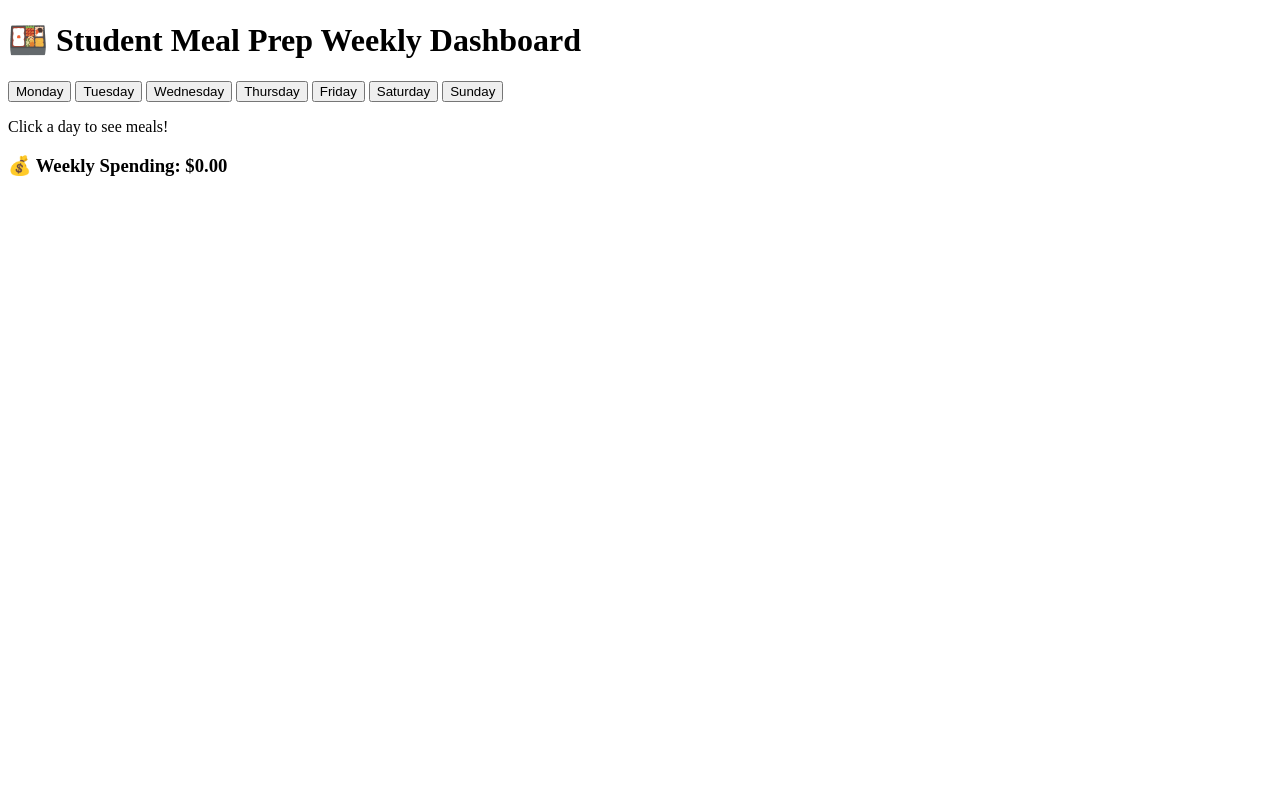
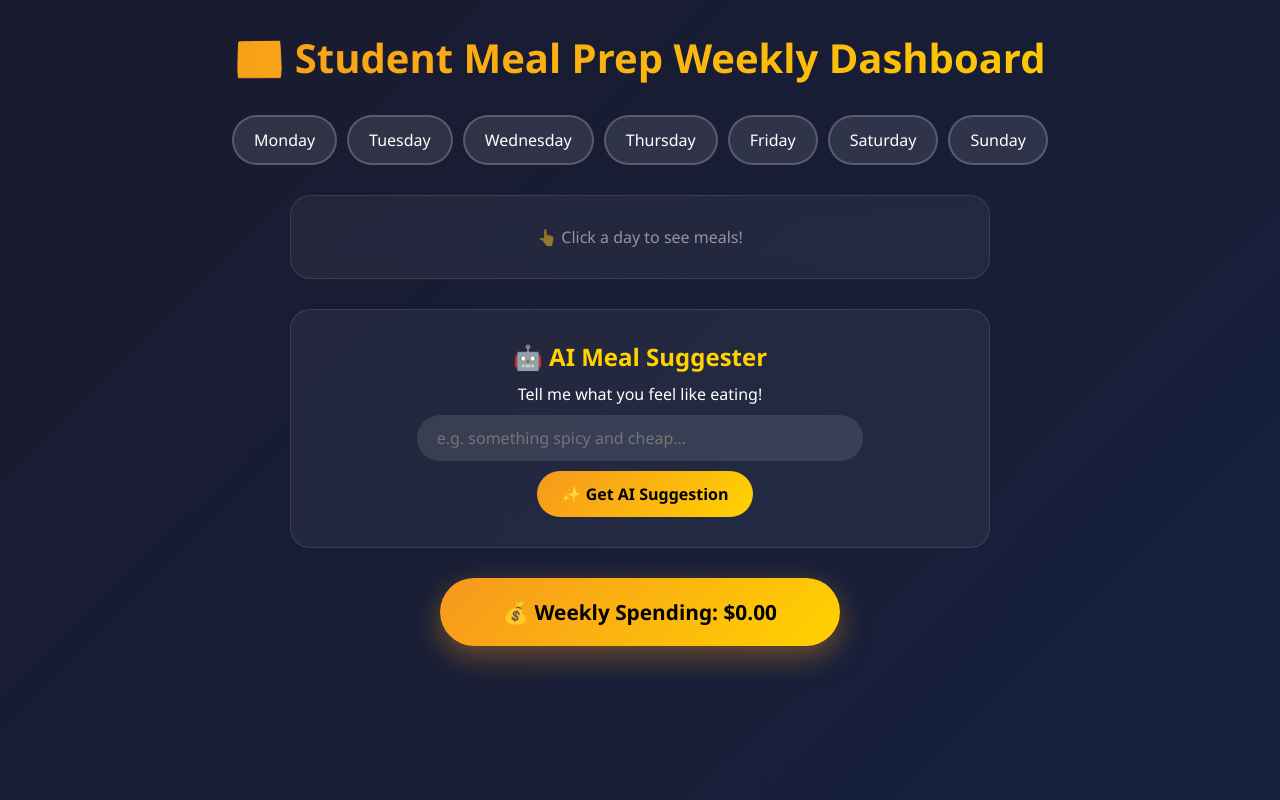
Before and after one commit to sabhareesh23/student-meal-prep, a Flask app: page / in a window 1280 px wide. Run offline with Flask 3, Linux system fonts and the light colour scheme.

Commit message:
feat: AI meal suggester with smart recommendations

```diff
--- a/app/routes.py
+++ b/app/routes.py
@@ -1,4 +1,10 @@
-from flask import Blueprint, render_template, jsonify, Response
+import os
+from dotenv import load_dotenv
+from google import genai
+from flask import Blueprint, render_template, jsonify, Response, request
+
+load_dotenv()
+client = genai.Client(api_key=os.getenv("GEMINI_API_KEY"))
 
 main = Blueprint("main", __name__)
 
@@ -20,3 +26,26 @@ def get_day_meals(day: str) -> Response:
     if day not in WEEKLY_MEALS:
         return jsonify({"error": "Day not found"}), 404
     return jsonify(WEEKLY_MEALS[day])
+
+
+
+
+@main.route("/api/suggest", methods=["POST"])
+def suggest_meal() -> Response:
+    user_input = request.json.get("preference", "").lower()
+    suggestions = {
+        "spicy": "🌶️ Spicy Chicken Fried Rice\nIngredients: chicken, rice, soy sauce, chili, garlic\nEstimated Cost: $6.50",
+        "cheap": "🥚 Egg Fried Rice\nIngredients: eggs, rice, soy sauce, onion\nEstimated Cost: $3.00",
+        "healthy": "🥗 Grilled Chicken Salad\nIngredients: chicken breast, lettuce, tomato, cucumber\nEstimated Cost: $7.00",
+        "sweet": "🍌 Banana Oat Pancakes\nIngredients: banana, oats, egg, honey\nEstimated Cost: $4.00",
+        "vegetarian": "🥘 Paneer Curry\nIngredients: paneer, tomato, onion, spices, cream\nEstimated Cost: $8.00",
+        "chicken": "🍗 Grilled Chicken & Rice\nIngredients: chicken breast, rice, garlic, olive oil, herbs\nEstimated Cost: $7.50",
+        "paneer": "🧀 Paneer Tikka Wrap\nIngredients: paneer, tortilla, yogurt, spices, onion\nEstimated Cost: $6.00",
+        "egg": "🍳 Masala Omelette\nIngredients: eggs, onion, tomato, green chili, spices\nEstimated Cost: $2.50",
+        "rice": "🍚 Vegetable Fried Rice\nIngredients: rice, mixed vegetables, soy sauce, egg\nEstimated Cost: $4.00",
+        "pasta": "🍝 Creamy Pasta\nIngredients: pasta, cream, garlic, parmesan, herbs\nEstimated Cost: $5.50",
+    }
+    for key in suggestions:
+        if key in user_input:
+            return jsonify({"suggestion": suggestions[key]})
+    return jsonify({"suggestion": "🍱 Student Special: Rice + Dal + Salad\nIngredients: rice, lentils, mixed vegetables\nEstimated Cost: $4.50"})
--- a/app/static/app.js
+++ b/app/static/app.js
@@ -1,17 +1,21 @@
 let totalSpending = 0;
 const visitedDays = {};
 
-function loadDay(day) {
+function loadDay(day, btn) {
+    // Remove active class from all buttons
+    document.querySelectorAll('.days button').forEach(b => b.classList.remove('active'));
+    btn.classList.add('active');
+
     fetch(`/api/meals/${day}`)
         .then(response => response.json())
         .then(data => {
             document.getElementById('meal-info').innerHTML = `
                 <h2>📅 ${day.charAt(0).toUpperCase() + day.slice(1)}</h2>
-                <h3>🍽️ Meals:</h3>
-                <ul>${data.meals.map(m => `<li>${m}</li>`).join('')}</ul>
-                <h3>🛒 Ingredients:</h3>
-                <ul>${data.ingredients.map(i => `<li>${i}</li>`).join('')}</ul>
-                <h3>💵 Daily Cost: $${data.daily_cost}</h3>
+                <h3 style="margin:15px 0 10px">🍽️ Meals</h3>
+                <ul>${data.meals.map(m => `<li>🥘 ${m}</li>`).join('')}</ul>
+                <h3 style="margin:15px 0 10px">🛒 Ingredients</h3>
+                <ul>${data.ingredients.map(i => `<li>• ${i}</li>`).join('')}</ul>
+                <h3 style="margin:15px 0 10px">💵 Daily Cost: $${data.daily_cost}</h3>
             `;
 
             if (!visitedDays[day]) {
@@ -21,3 +25,24 @@ function loadDay(day) {
             }
         });
 }
+function suggestMeal() {
+    const preference = document.getElementById('preference').value;
+    if (!preference) return;
+
+    const suggestionDiv = document.getElementById('suggestion');
+    suggestionDiv.style.display = 'block';
+    suggestionDiv.textContent = 'Thinking...';
+
+    fetch('/api/suggest', {
+        method: 'POST',
+        headers: {'Content-Type': 'application/json'},
+        body: JSON.stringify({preference: preference})
+    })
+    .then(response => response.json())
+    .then(data => {
+        suggestionDiv.textContent = data.suggestion;
+    })
+    .catch(() => {
+        suggestionDiv.textContent = 'Something went wrong. Try again!';
+    });
+}
--- a/app/static/style.css
+++ b/app/static/style.css
@@ -0,0 +1,129 @@
+* {
+    margin: 0;
+    padding: 0;
+    box-sizing: border-box;
+    font-family: 'Segoe UI', sans-serif;
+}
+body {
+    background: linear-gradient(135deg, #1a1a2e, #16213e);
+    min-height: 100vh;
+    color: white;
+    padding: 30px;
+}
+h1 {
+    text-align: center;
+    font-size: 2.5rem;
+    margin-bottom: 30px;
+    background: linear-gradient(to right, #f7971e, #ffd200);
+    -webkit-background-clip: text;
+    -webkit-text-fill-color: transparent;
+}
+.days {
+    display: flex;
+    justify-content: center;
+    gap: 10px;
+    flex-wrap: wrap;
+    margin-bottom: 30px;
+}
+.days button {
+    background: rgba(255,255,255,0.1);
+    color: white;
+    border: 2px solid rgba(255,255,255,0.2);
+    padding: 12px 20px;
+    border-radius: 25px;
+    cursor: pointer;
+    font-size: 1rem;
+    transition: all 0.3s ease;
+}
+.days button:hover {
+    background: linear-gradient(135deg, #f7971e, #ffd200);
+    color: black;
+    transform: translateY(-3px);
+    box-shadow: 0 10px 20px rgba(247,151,30,0.3);
+}
+.days button.active {
+    background: linear-gradient(135deg, #f7971e, #ffd200);
+    color: black;
+}
+#meal-info {
+    background: rgba(255,255,255,0.05);
+    border: 1px solid rgba(255,255,255,0.1);
+    border-radius: 20px;
+    padding: 30px;
+    max-width: 700px;
+    margin: 0 auto 30px;
+    backdrop-filter: blur(10px);
+}
+#meal-info h2 {
+    font-size: 1.8rem;
+    margin-bottom: 20px;
+    color: #ffd200;
+}
+#meal-info ul {
+    list-style: none;
+    padding: 0;
+}
+#meal-info ul li {
+    background: rgba(255,255,255,0.08);
+    padding: 10px 15px;
+    border-radius: 10px;
+    margin-bottom: 8px;
+    border-left: 4px solid #f7971e;
+}
+#suggest-box {
+    background: rgba(255,255,255,0.05);
+    border: 1px solid rgba(255,255,255,0.1);
+    border-radius: 20px;
+    padding: 30px;
+    max-width: 700px;
+    margin: 0 auto 30px;
+    text-align: center;
+}
+#suggest-box h3 {
+    color: #ffd200;
+    margin-bottom: 10px;
+    font-size: 1.5rem;
+}
+#suggest-box input {
+    width: 70%;
+    padding: 12px 20px;
+    border-radius: 25px;
+    border: none;
+    background: rgba(255,255,255,0.1);
+    color: white;
+    font-size: 1rem;
+    margin: 10px 0;
+}
+#suggest-box button {
+    padding: 12px 25px;
+    border-radius: 25px;
+    border: none;
+    background: linear-gradient(135deg, #f7971e, #ffd200);
+    color: black;
+    font-weight: bold;
+    cursor: pointer;
+    margin-left: 10px;
+    font-size: 1rem;
+}
+#suggestion {
+    margin-top: 20px;
+    padding: 20px;
+    background: rgba(255,255,255,0.08);
+    border-radius: 15px;
+    text-align: left;
+    display: none;
+    white-space: pre-wrap;
+    line-height: 1.6;
+}
+#tracker {
+    text-align: center;
+    background: linear-gradient(135deg, #f7971e, #ffd200);
+    color: black;
+    padding: 20px 40px;
+    border-radius: 50px;
+    max-width: 400px;
+    margin: 0 auto;
+    font-size: 1.3rem;
+    font-weight: bold;
+    box-shadow: 0 10px 30px rgba(247,151,30,0.4);
+}
--- a/app/templates/index.html
+++ b/app/templates/index.html
@@ -2,28 +2,37 @@
 <html lang="en">
 <head>
     <meta charset="UTF-8">
-    <title>Student Meal Prep</title>
+    <title>🍱 Student Meal Prep</title>
     <link rel="stylesheet" href="/static/style.css">
 </head>
 <body>
     <h1>🍱 Student Meal Prep Weekly Dashboard</h1>
 
     <div class="days">
-        <button onclick="loadDay('monday')">Monday</button>
-        <button onclick="loadDay('tuesday')">Tuesday</button>
-        <button onclick="loadDay('wednesday')">Wednesday</button>
-        <button onclick="loadDay('thursday')">Thursday</button>
-        <button onclick="loadDay('friday')">Friday</button>
-        <button onclick="loadDay('saturday')">Saturday</button>
-        <button onclick="loadDay('sunday')">Sunday</button>
+        <button onclick="loadDay('monday', this)">Monday</button>
+        <button onclick="loadDay('tuesday', this)">Tuesday</button>
+        <button onclick="loadDay('wednesday', this)">Wednesday</button>
+        <button onclick="loadDay('thursday', this)">Thursday</button>
+        <button onclick="loadDay('friday', this)">Friday</button>
+        <button onclick="loadDay('saturday', this)">Saturday</button>
+        <button onclick="loadDay('sunday', this)">Sunday</button>
     </div>
 
     <div id="meal-info">
-        <p>Click a day to see meals!</p>
+        <p style="text-align:center; opacity:0.5;">👆 Click a day to see meals!</p>
     </div>
 
-    <div id="tracker">
-        <h3>💰 Weekly Spending: $<span id="total">0.00</span></h3>
+
+    <div id="suggest-box">
+        <h3>🤖 AI Meal Suggester</h3>
+        <p>Tell me what you feel like eating!</p>
+        <input type="text" id="preference" placeholder="e.g. something spicy and cheap...">
+        <button onclick="suggestMeal()">✨ Get AI Suggestion</button>
+        <div id="suggestion"></div>
+    </div>
+
+<div id="tracker">
+        💰 Weekly Spending: $<span id="total">0.00</span>
     </div>
 
     <script src="/static/app.js"></script>
```
Also changed, not shown: requirements.txt (+40 -0 lines).
